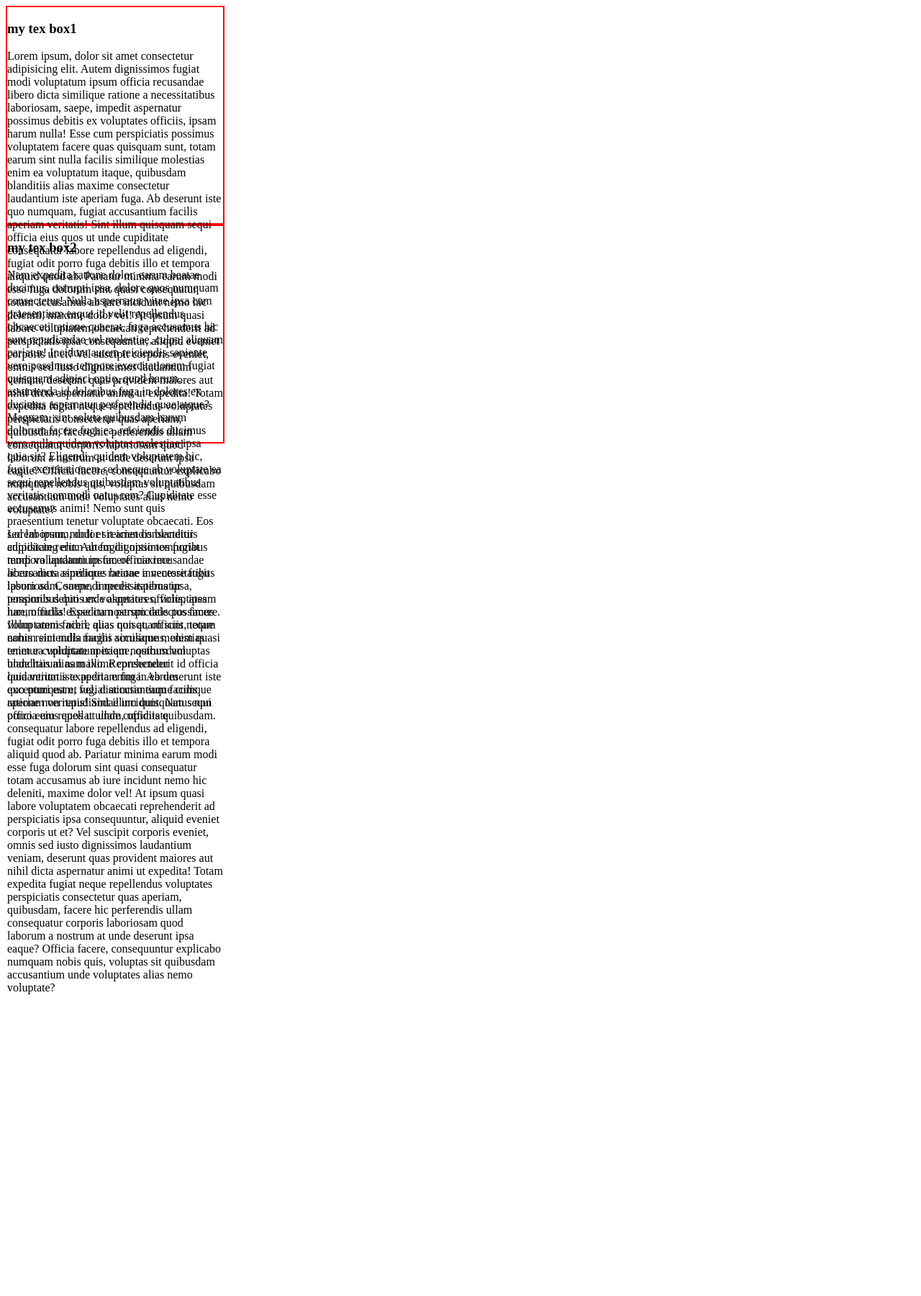
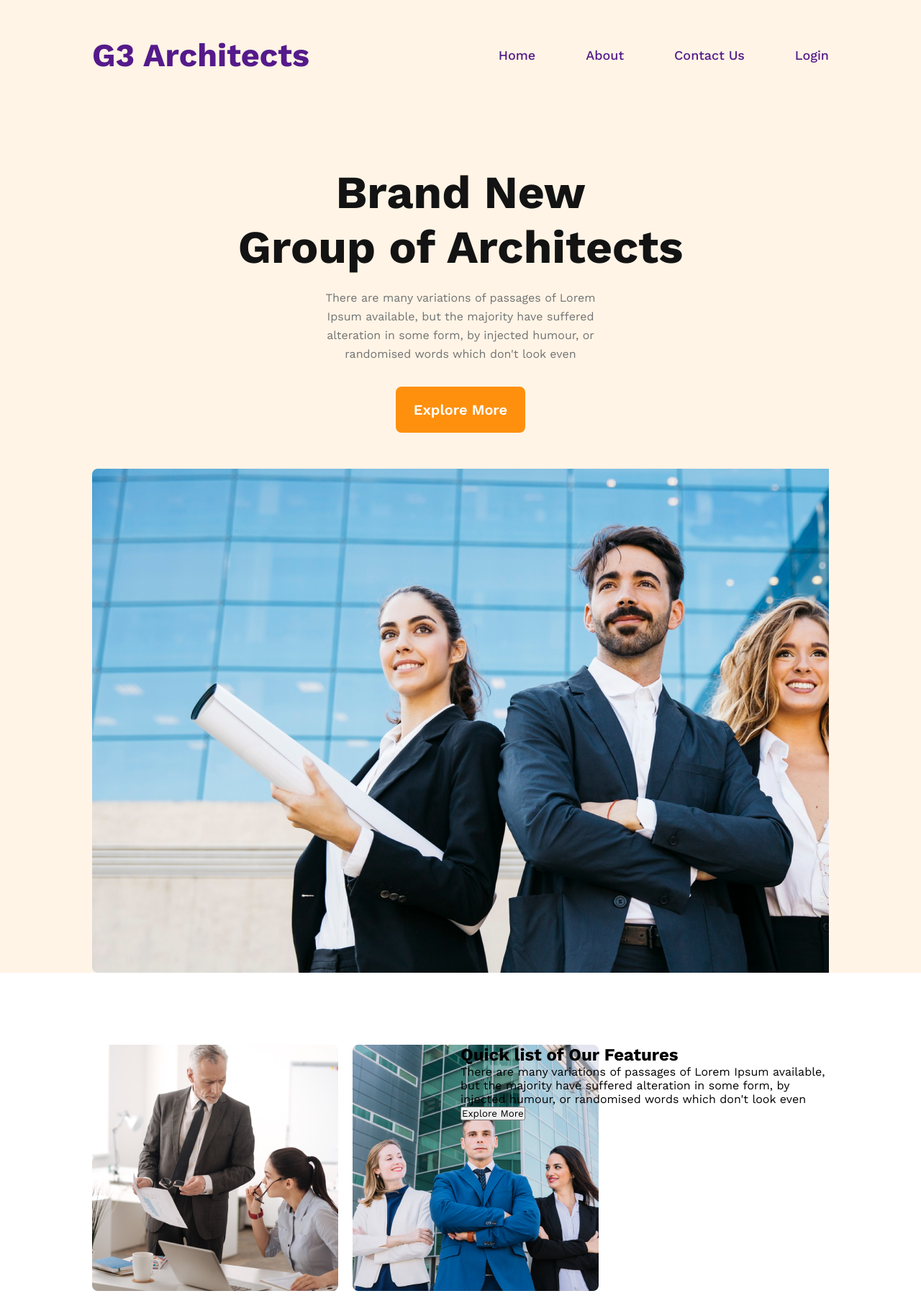
Before and after one commit to Md-Abu-Saeed-Coder/g3-architects-resources, a plain HTML site: page index.html in a window 1280 px wide. Shown: the top 1800 px of the page at 72% size. Before the commit the page ends 1381 px from the top, so only its background shows below. Drawn offline with nearby package versions, Linux system fonts and the light colour scheme.

Commit message:
Nave-part

```diff
--- /dev/null
+++ b/css/style.css
@@ -0,0 +1,165 @@
+@import url("https://fonts.googleapis.com/css2?family=Work+Sans:ital,wght@0,100..900;1,100..900&display=swap");
+
+* {
+  margin: 0;
+  padding: 0;
+  font-family: "Work Sans", sans-serif;
+}
+ul li {
+  list-style: none;
+}
+a {
+  text-decoration: none;
+}
+
+/*----------------------------------------------------------common css End---------------------------------- */
+.container {
+  width: 80%;
+  margin: 0 auto;
+}
+
+/*-------------------------------------------------------------Nav-part------------------------------------- */
+header {
+  width: 100%;
+  background: rgba(255, 144, 14, 0.1);
+}
+nav {
+  display: flex;
+  justify-content: space-between;
+  align-items: center;
+  padding-top: 50px;
+}
+.logo {
+  color: #131313;
+  font-family: "Work Sans";
+  font-size: 45px;
+  font-weight: 700;
+  width: 40%;
+}
+
+ul {
+  width: 60%;
+  display: flex;
+  justify-content: end;
+  flex-wrap: wrap;
+  gap: 20px 70px;
+  color: #424242;
+  font-family: "Work Sans";
+  font-size: 18px;
+  font-weight: 500;
+}
+.nav-contant {
+  text-align: center;
+  margin-top: 126px;
+}
+.nav-contant-h1 {
+  color: #131313;
+  text-align: center;
+  font-family: "Work Sans";
+  font-size: 64px;
+  font-weight: 700;
+}
+.nav-contant-p {
+  color: var(--Dark-03, #727272);
+  text-align: center;
+  font-family: "Work Sans";
+  font-size: 16px;
+  font-weight: 400;
+  padding: 0 321px;
+  line-height: 26px; /* 162.5% */
+  margin-top: 20px;
+}
+.nav-btn button {
+  padding: 20px 25px;
+  border-radius: 8px;
+  background: #ff900e;
+  color: #fff;
+  font-family: "Work Sans";
+  font-size: 20px;
+  font-weight: 600;
+  border: none;
+  margin-top: 32px;
+}
+.hero-banner {
+  background: url(../img/banner.png);
+  background-repeat: no-repeat;
+  background-size: cover;
+  width: 100%;
+  height: 700px;
+  margin-top: 50px;
+}
+/*------------------------------------------------------------Responsive Hero part--------------------------------- */
+@media screen and (min-width:340px) and (max-width:576px) {
+  nav {
+    flex-direction: column;
+  }
+  .logo {
+    width: 100%;
+    text-align: center;
+    font-size: 2rem;
+  }
+  ul {
+    width: 100%;
+    gap: 10px 11px;
+    padding-top: 20px;
+    margin-left: 0;
+    justify-content: center;
+    font-size: 17px;
+  }
+  .nav-contant {
+    margin-top: 64px;
+  }
+
+  .nav-contant-h1 {
+    font-size: 33px;
+  }
+  .nav-contant-p {
+    padding: 0 3px;
+  }
+  .hero-banner{
+    height: 160px;
+  }
+}
+
+/* ----------------Tablet-Size-------------------- */
+@media screen and (min-width:577px) and (max-width:1024px) {
+  nav{
+    flex-direction: column;
+  }
+  .logo{
+    width: 100%;
+    text-align: center;
+  }
+  ul{
+    width: 100%;
+    justify-content: center;
+    padding-top: 20px;
+  }
+  .nav-contant-h1{
+    font-size: 63px;
+  }
+  .nav-contant-p{
+   padding: 0 26px;
+  }
+  .hero-banner {
+    height: 299px;
+  }
+
+}
+
+/*--------------------------------------------------------------quick-list-menu-wraper------------------------------------------- */
+.quick-list-menu-wraper{
+  display: flex;
+  justify-content: space-between;
+  margin-top: 100px;
+
+}
+.quick-list-img{
+  width: 50%;
+  display: grid;
+  grid-template-columns: repeat(2 ,1fr);
+  gap: 20px;
+}
+.quick-list-content{
+  width: 50%;
+}
--- a/index.html
+++ b/index.html
@@ -3,99 +3,58 @@
   <head>
     <meta charset="UTF-8" />
     <meta name="viewport" content="width=device-width, initial-scale=1.0" />
-    <title>Document</title>
-    <style>
-        .box{
-
-            width: 300px;
-            border: 2px solid red;
-            height: 300px;
-        }
-    </style>
+    <link rel="stylesheet" href="css/style.css" />
+    <title>g3-architects-resources</title>
   </head>
   <body>
-    <section>
-      <div class="box">
-        <h3>my tex box1</h3>
-        <p>
-          Lorem ipsum, dolor sit amet consectetur adipisicing elit. Autem
-          dignissimos fugiat modi voluptatum ipsum officia recusandae libero
-          dicta similique ratione a necessitatibus laboriosam, saepe, impedit
-          aspernatur possimus debitis ex voluptates officiis, ipsam harum nulla!
-          Esse cum perspiciatis possimus voluptatem facere quas quisquam sunt,
-          totam earum sint nulla facilis similique molestias enim ea voluptatum
-          itaque, quibusdam blanditiis alias maxime consectetur laudantium iste
-          aperiam fuga. Ab deserunt iste quo numquam, fugiat accusantium facilis
-          aperiam veritatis! Sint illum quisquam sequi officia eius quos ut unde
-          cupiditate consequatur labore repellendus ad eligendi, fugiat odit
-          porro fuga debitis illo et tempora aliquid quod ab. Pariatur minima
-          earum modi esse fuga dolorum sint quasi consequatur totam accusamus ab
-          iure incidunt nemo hic deleniti, maxime dolor vel! At ipsum quasi
-          labore voluptatem obcaecati reprehenderit ad perspiciatis ipsa
-          consequuntur, aliquid eveniet corporis ut et? Vel suscipit corporis
-          eveniet, omnis sed iusto dignissimos laudantium veniam, deserunt quas
-          provident maiores aut nihil dicta aspernatur animi ut expedita! Totam
-          expedita fugiat neque repellendus voluptates perspiciatis consectetur
-          quas aperiam, quibusdam, facere hic perferendis ullam consequatur
-          corporis laboriosam quod laborum a nostrum at unde deserunt ipsa
-          eaque? Officia facere, consequuntur explicabo numquam nobis quis,
-          voluptas sit quibusdam accusantium unde voluptates alias nemo
-          voluptate?
-        </p>
-        <p>
-          Lorem ipsum, dolor sit amet consectetur adipisicing elit. Autem
-          dignissimos fugiat modi voluptatum ipsum officia recusandae libero
-          dicta similique ratione a necessitatibus laboriosam, saepe, impedit
-          aspernatur possimus debitis ex voluptates officiis, ipsam harum nulla!
-          Esse cum perspiciatis possimus voluptatem facere quas quisquam sunt,
-          totam earum sint nulla facilis similique molestias enim ea voluptatum
-          itaque, quibusdam blanditiis alias maxime consectetur laudantium iste
-          aperiam fuga. Ab deserunt iste quo numquam, fugiat accusantium facilis
-          aperiam veritatis! Sint illum quisquam sequi officia eius quos ut unde
-          cupiditate consequatur labore repellendus ad eligendi, fugiat odit
-          porro fuga debitis illo et tempora aliquid quod ab. Pariatur minima
-          earum modi esse fuga dolorum sint quasi consequatur totam accusamus ab
-          iure incidunt nemo hic deleniti, maxime dolor vel! At ipsum quasi
-          labore voluptatem obcaecati reprehenderit ad perspiciatis ipsa
-          consequuntur, aliquid eveniet corporis ut et? Vel suscipit corporis
-          eveniet, omnis sed iusto dignissimos laudantium veniam, deserunt quas
-          provident maiores aut nihil dicta aspernatur animi ut expedita! Totam
-          expedita fugiat neque repellendus voluptates perspiciatis consectetur
-          quas aperiam, quibusdam, facere hic perferendis ullam consequatur
-          corporis laboriosam quod laborum a nostrum at unde deserunt ipsa
-          eaque? Officia facere, consequuntur explicabo numquam nobis quis,
-          voluptas sit quibusdam accusantium unde voluptates alias nemo
-          voluptate?
-        </p>
+    <header>
+      <div class="container">
+        <section>
+          <nav>
+            <div class="logo"><a href="">G3 Architects</a></div>
+            <ul>
+              <li><a href="">Home</a></li>
+              <li><a href="">About</a></li>
+              <li><a href="">Contact Us</a></li>
+              <li><a href=""> Login</a></li>
+            </ul>
+            <div class="hero-part"></div>
+          </nav>
+          <div class="nav-contant">
+            <h1 class="nav-contant-h1">
+              Brand New <br />
+              Group of Architects
+            </h1>
+            <p class="nav-contant-p">
+              There are many variations of passages of Lorem Ipsum available,
+              but the majority have suffered alteration in some form, by
+              injected humour, or randomised words which don't look even
+            </p>
+            <div class="nav-btn"><button>Explore More</button></div>
+          </div>
+          <div class="hero-banner"></div>
+        </section>
       </div>
-      <div class="box">
-        <h3>my tex box2</h3>
-        <p>
-          Nam expedita ratione dolor, earum beatae ducimus, corrupti ipsa,
-          dolore quos numquam consectetur! Nulla aspernatur vitae ipsa cum
-          praesentium eaque id velit repellendus obcaecati ratione quaerat, fuga
-          accusamus hic sunt repudiandae vel molestiae, culpa, aliquam pariatur!
-          Incidunt autem reiciendis sapiente vero possimus tempore
-          exercitationem fugiat quisquam adipisci optio, quod harum, assumenda
-          id doloribus fuga in dolores ex ducimus aspernatur perferendis quae
-          atque? Magnam, sint soluta quibusdam harum dolorum facere fuga ea,
-          reiciendis ducimus vero nulla quidem voluptas molestiae ipsa quia sit?
-          Eligendi, quidem voluptatem hic, fugit exercitationem sed neque ab
-          voluptate ea sequi repellendus quibusdam voluptatibus veritatis
-          commodi natus rem? Cupiditate esse accusamus animi! Nemo sunt quis
-          praesentium tenetur voluptate obcaecati. Eos sed laborum, modi et
-          reiciendis blanditiis cupiditate rerum ab fugiat optio temporibus
-          tempora laudantium facere maxime accusamus asperiores beatae inventore
-          fugit ipsum ad. Commodi necessitatibus ipsa, temporibus quo unde
-          asperiores, voluptates iure, officiis expedita nostrum delectus
-          facere. Illum omnis nihil, alias non at, officiis neque nobis
-          reiciendis magni accusamus, enim quasi tenetur cupiditate aperiam
-          nostrum voluptas unde harum nam illo. Reprehenderit id officia quia
-          veritatis expedita enim in earum excepturi est et vel, distinctio
-          eaque cumque ratione non repudiandae incidunt. Natus non porro eum
-          repellat ullam, officiis quibusdam.
-        </p>
+    </header>
+    <main>
+      <div class="container">
+        <section>
+          <div class="quick-list-menu-wraper">
+            <div class="quick-list-img">
+              <div><img src="img/team1.png" alt="" /></div>
+              <div><img src="img/team2.png" alt="" /></div>
+              <div><img src="img/team3.png" alt="" /></div>
+              <div><img src="img/team4.png" alt="" /></div>
+            </div>
+            <div class="quick-list-content">
+              <h2>Quick list of Our Features</h2>
+              <p>There are many variations of passages of Lorem Ipsum available, but the majority have suffered alteration in some form, by injected humour, or randomised words which don't look even</p>
+              <button>Explore More</button>
+            </div>
+          </div>
+        </section>
       </div>
-    </section>
+    </main>
+    <footer></footer>
   </body>
 </html>
```
Also changed, not shown: img/architect.png (added), img/banner.png (added), img/icons/customers.png (added), img/icons/email.png (added), img/icons/projects.png (added), img/icons/ribon.png (added), img/sponsors/amazon.png (added), img/sponsors/figma.png (added), img/sponsors/google.png (added), img/sponsors/spotify.png (added), img/sponsors/telerama.png (added), img/team1.png (added), img/team2.png (added), img/team3.png (added), 1 more files.
